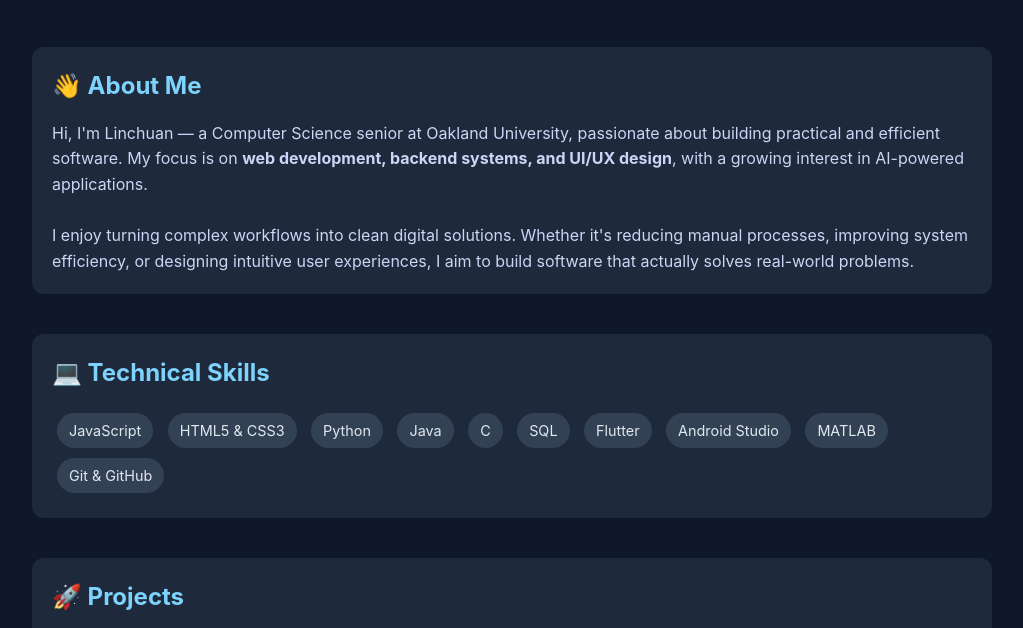
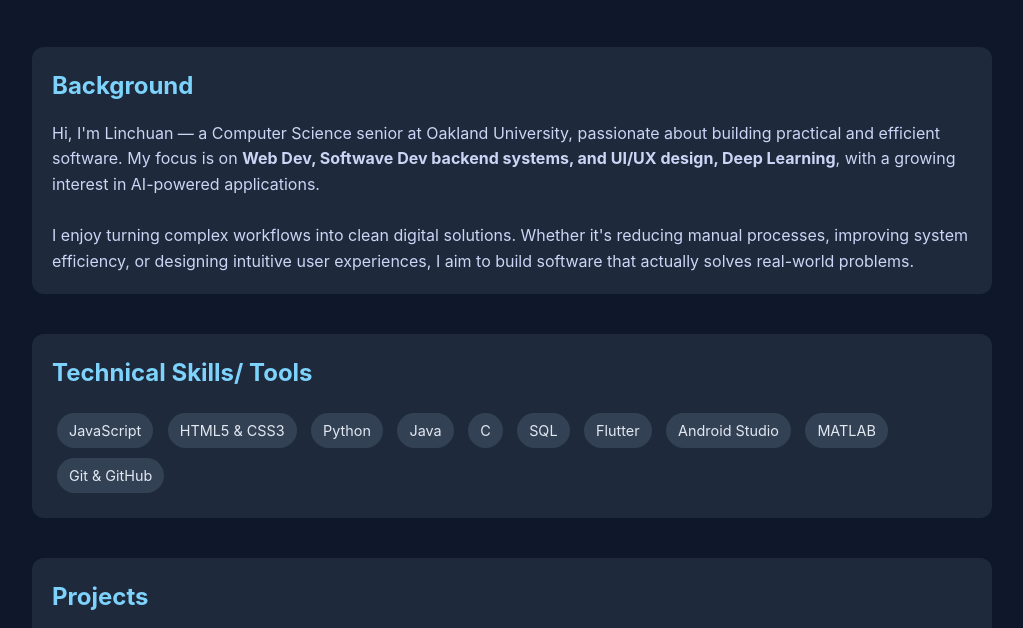
Before and after one commit to linchuan33/linchuanCC, a plain HTML site: page index.html in a window 1280 px wide. Shown: the part 155-783 px from the top of the page, without its empty margins (128-1151 px from the left). Drawn offline with Linux system fonts and the light colour scheme.

Commit message:
Revise section titles and update GitHub link
Updated personal information and section titles in the HTML.

```diff
--- a/index.html
+++ b/index.html
@@ -108,10 +108,10 @@
         </header>
 
         <div class="section">
-            <h2>👋 About Me</h2>
+            <h2>Background</h2>
             <p>
                 Hi, I'm Linchuan — a Computer Science senior at Oakland University, passionate about building practical and efficient software.
-                My focus is on <strong>web development, backend systems, and UI/UX design</strong>, with a growing interest in AI-powered applications.
+                My focus is on <strong>Web Dev, Softwave Dev backend systems, and UI/UX design, Deep Learning</strong>, with a growing interest in AI-powered applications.
             </p>
             <br>
             <p>
@@ -121,7 +121,7 @@
         </div>
 
         <div class="section">
-            <h2>💻 Technical Skills</h2>
+            <h2>Technical Skills/ Tools</h2>
             <div class="skills">
                 <span>JavaScript</span>
                 <span>HTML5 & CSS3</span>
@@ -137,7 +137,7 @@
         </div>
 
         <div class="section">
-            <h2>🚀 Projects</h2>
+            <h2>Projects</h2>
 
             <div class="project">
                 <div class="project-title">Business Travel Expense System (Intern Project)</div>
@@ -192,7 +192,7 @@
             <h2>📬 Contact</h2>
             <p>Email: <a href="mailto:linchuanchen@oakland.edu">linchuanchen@oakland.edu</a></p>
             <p>Phone: (+1) 248-480-1027</p>
-            <p>GitHub: <a href="#">Your GitHub Link</a></p>
+            <p>GitHub: <a href="https://linchuan33.github.io/linchuan.github.io/"></a>Linchuan</p>
         </div>
 
         <footer>
```
